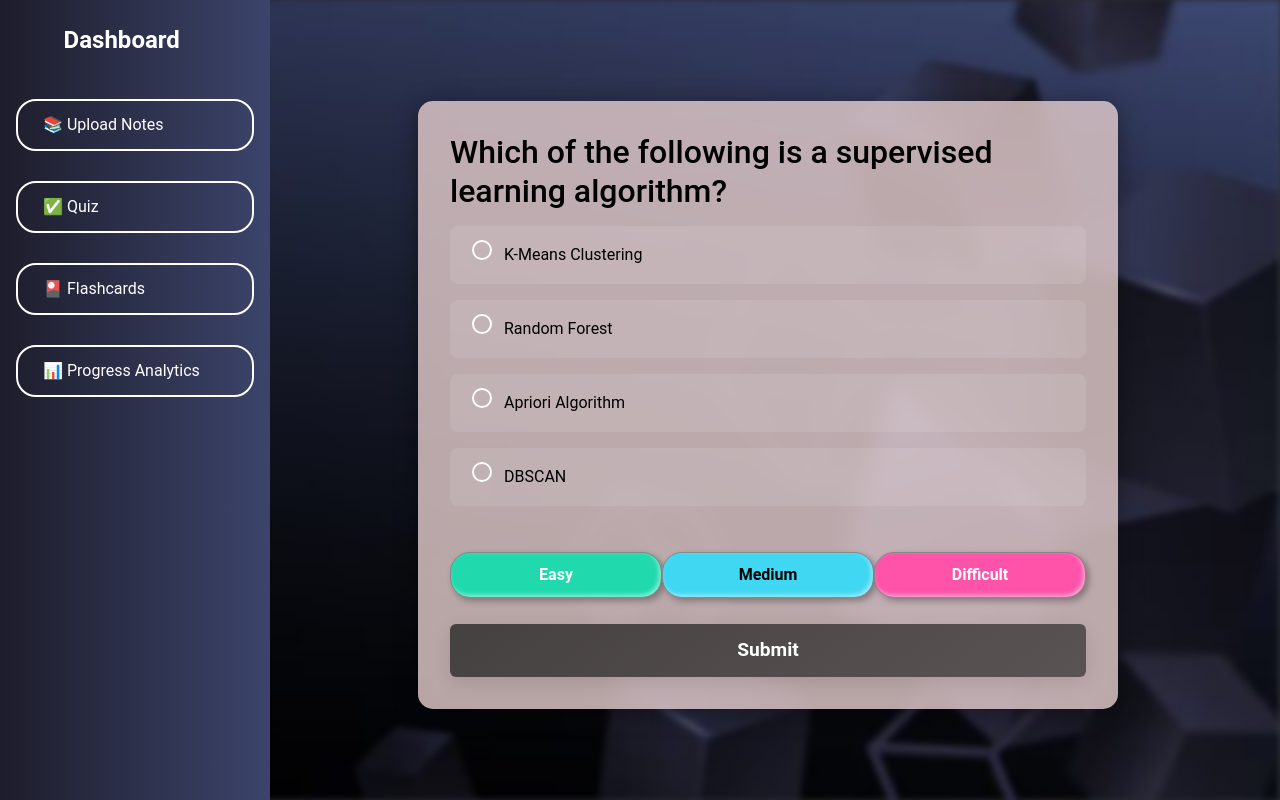
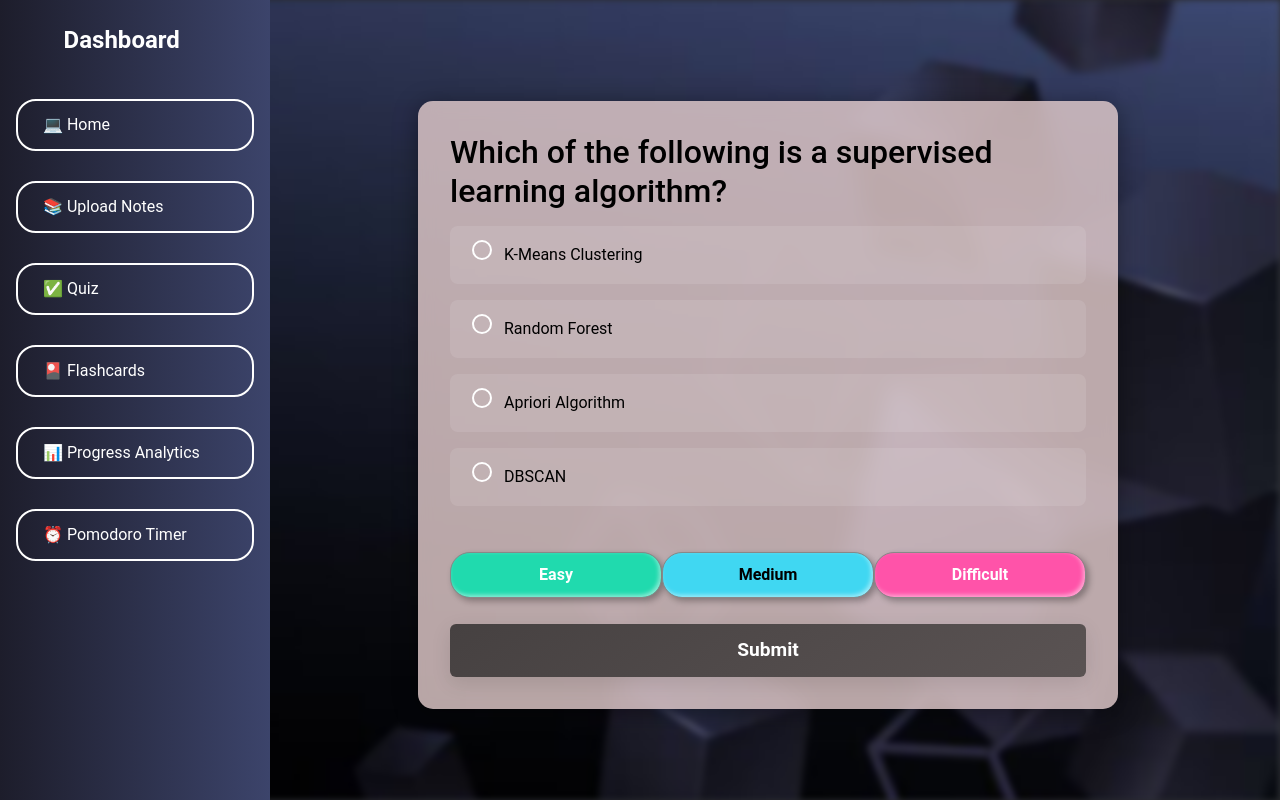
Before and after one commit to vidhiisaxena/MindVault, a React (Create React App) app in the folder mindvault/: page /quiz in a window 1280 px wide. Built offline with nearby package versions, Linux system fonts and the light colour scheme.

Commit message:
added home icon in sidebar

```diff
--- a/mindvault/src/components/dashboard/Dashboard.jsx
+++ b/mindvault/src/components/dashboard/Dashboard.jsx
@@ -15,10 +15,12 @@ const Dashboard = () => {
         <Col md={2} className="bg-light sidebar p-3">
           <h4 className="mb-4">Dashboard</h4>
           <ListGroup className="sideicons">
+            <ListGroup.Item className="sideicon" action as={Link} to="../">💻 Home</ListGroup.Item>
             <ListGroup.Item className="sideicon" action as={Link} to="../uploadNotes">📚 Upload Notes</ListGroup.Item>
             <ListGroup.Item className="sideicon" action as={Link} to="../quiz">✅ Quiz</ListGroup.Item>
             <ListGroup.Item className="sideicon" action as={Link} to="../flashcardlist">🎴 Flashcards </ListGroup.Item>
             <ListGroup.Item className="sideicon" action as={Link} to="../progress">📊 Progress Analytics</ListGroup.Item>
+            <ListGroup.Item className="sideicon" action as={Link} to="../pomodoroTimer">⏰ Pomodoro Timer</ListGroup.Item>
           </ListGroup>
         </Col>
 
--- a/mindvault/src/components/sidebar/sidebar.jsx
+++ b/mindvault/src/components/sidebar/sidebar.jsx
@@ -10,10 +10,12 @@ const Sidebar = () => {
             <Link to="/dashboard" className="dashboard-link">Dashboard</Link>
             </h4>
             <ListGroup className="sideicons">
+                <ListGroup.Item className="sideicon" action as={Link} to="../">💻 Home</ListGroup.Item>
                 <ListGroup.Item className="sideicon" action as={Link} to="../uploadNotes">📚 Upload Notes</ListGroup.Item>
                 <ListGroup.Item className="sideicon" action as={Link} to="../quiz">✅ Quiz</ListGroup.Item>
                 <ListGroup.Item className="sideicon" action as={Link} to="../flashcardlist">🎴 Flashcards </ListGroup.Item>
                 <ListGroup.Item className="sideicon" action as={Link} to="../progress">📊 Progress Analytics</ListGroup.Item>
+                <ListGroup.Item className="sideicon" action as={Link} to="../pomodoroTimer">⏰ Pomodoro Timer</ListGroup.Item>
                 {/* <ListGroup.Item action>🤖 AI Study Assistant</ListGroup.Item> */}
             </ListGroup>
         </Col>
--- a/mindvault/src/components/signup/login.jsx
+++ b/mindvault/src/components/signup/login.jsx
@@ -22,7 +22,7 @@ export default function LoginPage() {
   const handleLogin = (e) => {
     e.preventDefault();
     // Simple check for this example, you can add API calls for actual authentication
-    if (email === "test@example.com" && password === "password") {
+    if (email === "Advika_Singhal" && password === "password") {
       // Save the username or email to localStorage
       localStorage.setItem("username", email);
       navigate("/dashboard"); // Redirect to Dashboard after successful login
```
